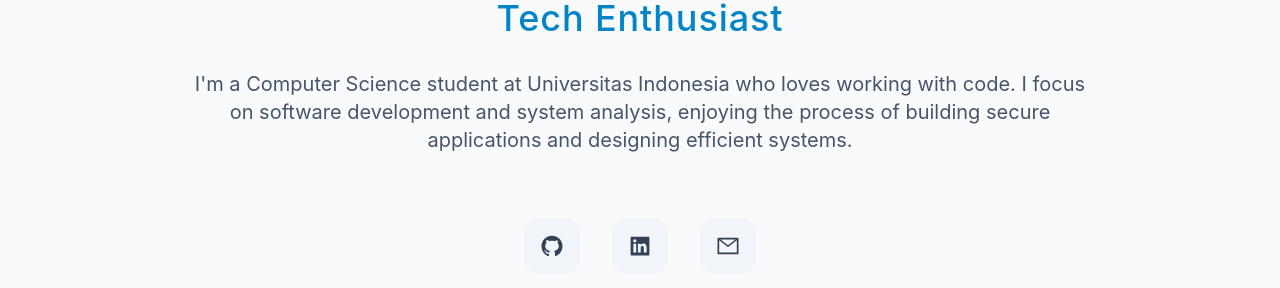
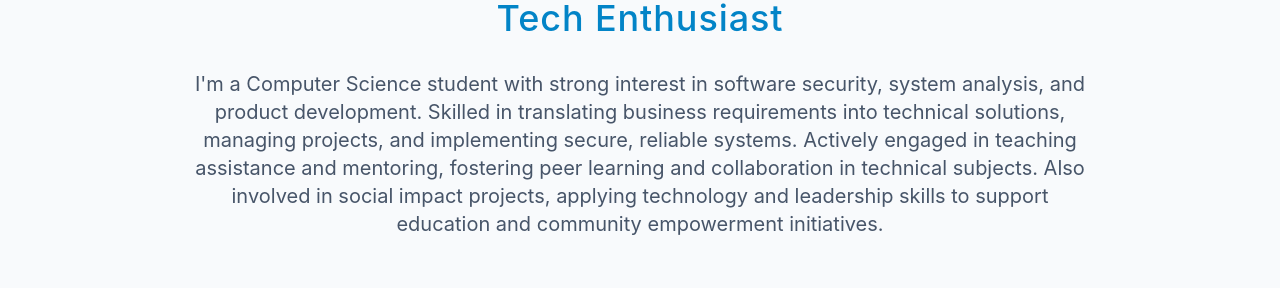
Before and after one commit to vinkakniv/vinka-alrezky, a Next.js app: page / in a window 1280 px wide. Shown: the part 482-770 px from the top of the page. Built offline with nearby package versions, Linux system fonts and the light colour scheme; no server answers.

Commit message:
feat: update cv

```diff
--- a/components/Hero.tsx
+++ b/components/Hero.tsx
@@ -36,9 +36,7 @@ export default function Hero() {
           Tech Enthusiast
         </h3>
         <p className="text-base md:text-lg lg:text-xl text-apple-gray-600 dark:text-apple-gray-400 leading-relaxed max-w-4xl mx-auto mb-8 md:mb-12 font-normal px-4 md:px-0">
-          I'm a Computer Science student at Universitas Indonesia who loves working with code.
-          I focus on software development and system analysis,
-          enjoying the process of building secure applications and designing efficient systems.
+          I'm a Computer Science student with strong interest in software security, system analysis, and product development. Skilled in translating business requirements into technical solutions, managing projects, and implementing secure, reliable systems. Actively engaged in teaching assistance and mentoring, fostering peer learning and collaboration in technical subjects. Also involved in social impact projects, applying technology and leadership skills to support education and community empowerment initiatives.
         </p>
 
         {/* Social Media Links */}
```
Also changed, not shown: 1 other file (tests, documents, lock files or other folders).
